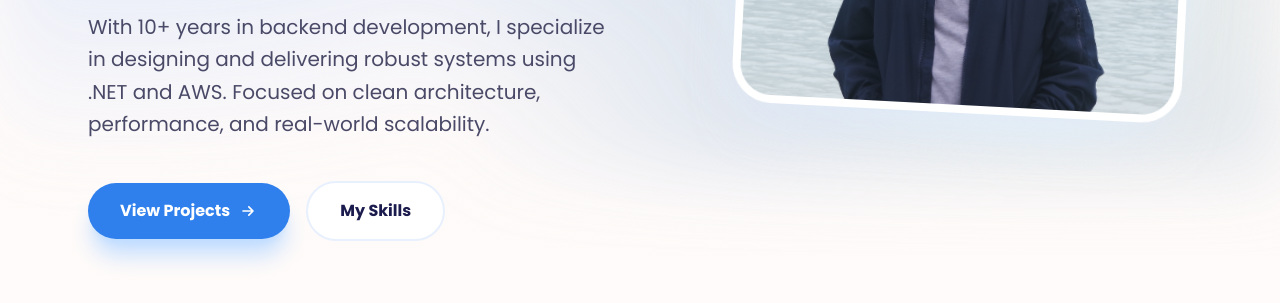
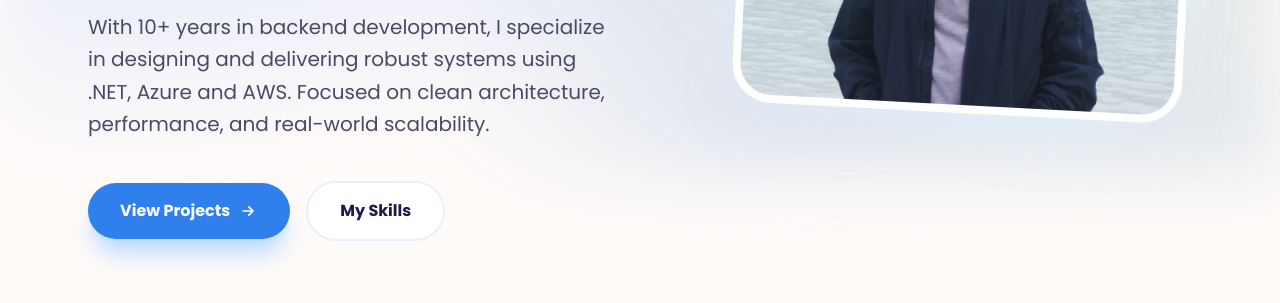
Before and after one commit to vendyp/vendyp-dev, an Astro site: page / in a window 1280 px wide. Shown: the part 625-928 px from the top of the page. Built offline with nearby package versions, Linux system fonts and the light colour scheme; Astro itself is replaced by a stand-in of ours.

Commit message:
chore: minor update

```diff
--- a/src/components/Home.astro
+++ b/src/components/Home.astro
@@ -30,7 +30,7 @@ import profilePicture from "../assets/profile-picture.png";
                     class="mb-10 max-w-xl text-lg leading-relaxed text-body md:text-xl"
                 >
                     With 10+ years in backend development, I specialize in
-                    designing and delivering robust systems using .NET and AWS.
+                    designing and delivering robust systems using .NET, Azure and AWS.
                     Focused on clean architecture, performance, and real-world
                     scalability.
                 </p>
```
